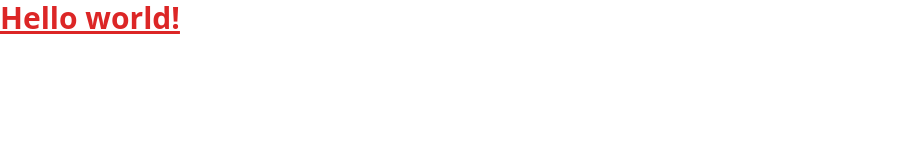
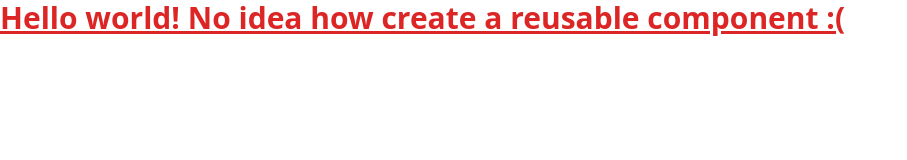
Before and after one commit to Omarillo/tailwind-playground, a website: page src/index.html in a window 1280 px wide. Shown: the whole page, without its empty margins (0-907 px from the left). Drawn offline with Linux system fonts and the light colour scheme.

Commit message:
Update index.html

```diff
--- a/src/index.html
+++ b/src/index.html
@@ -7,7 +7,7 @@
 </head>
 <body>
   <h1 class="text-3xl font-bold underline text-red-600">
-    Hello world!
+    Hello world! No idea how create a reusable component :(
   </h1>
 </body>
 </html>
```
